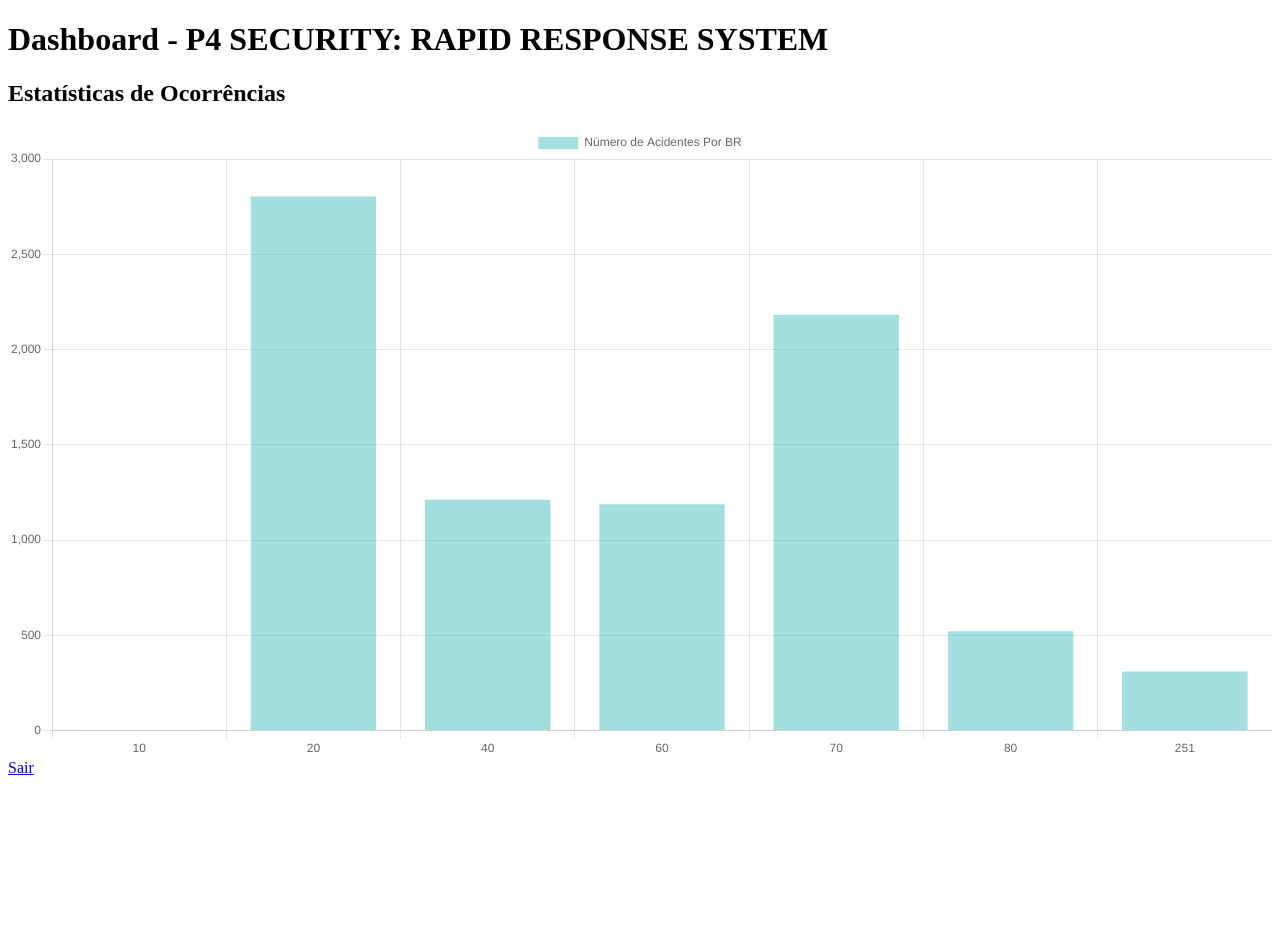
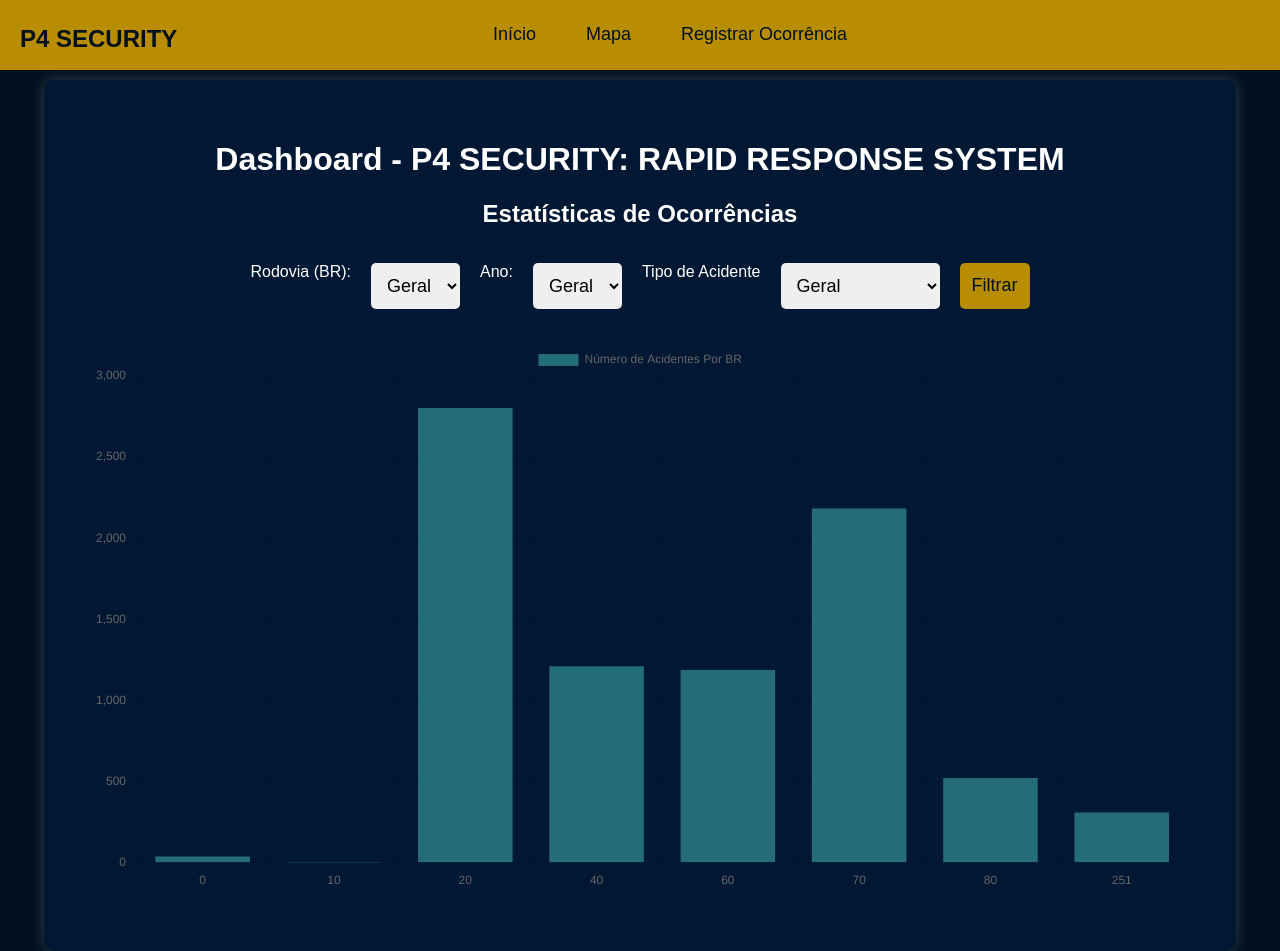
Before and after one commit to Pablo-Cardoso-23/project-novas-tecnologias, a Flask app: page /dashboard in a window 1280 px wide. Before the commit the page ends 775 px from the top, so only its background shows below. Run offline with Flask 3, Linux system fonts and the light colour scheme.

Commit message:
VERSÃO 0.5 - ATUALIZAÇÃO DO DASHBOARD

```diff
--- a/app/routes.py
+++ b/app/routes.py
@@ -68,21 +68,33 @@ def dados_ocorrencias_api():
            return jsonify({"error": f"Arquivo não encontrado: {caminho_csv}"})
 
        df = pd.read_csv(caminho_csv, sep=';')
-       df_br = df[['br']]
+       df = df.fillna("null")
 
-       df_agrupado = df[df['br'] > 0].groupby('br').size().reset_index(name='quantidade')
+       br_filtro = request.args.get('br', '')
+       tipo_acidente = request.args.get('tipo_acidente', '')
+       ano_filtro = request.args.get('ano', '')
 
+       if tipo_acidente:
 
-       #dados_ocorrencias = df_br.to_dict(orient='records')
-       dados_ocorrencias = df_agrupado.to_dict(orient='records')
+           df = df[df['tipo_acidente'].str.contains(tipo_acidente, case=False, na=False)]
 
-       return jsonify(dados_ocorrencias)
+       if br_filtro:
+
+           df = df[df['br'].astype(str) == br_filtro]
+
+       if ano_filtro:
+
+           df = df[df['ano'].astype(str) == ano_filtro]
+
+       df_agrupado = df.groupby('br').agg({'id': 'count'}).reset_index()
+       df_agrupado.rename(columns={'id': 'quantidade'}, inplace=True)
+
+       return jsonify(df_agrupado.to_dict(orient='records'))
 
    except Exception as e:
 
        return jsonify({'error': f"Erro ao carregar os dados de ocorrências: {str(e)}"})
 
-
 @main_bp.route('/mapa')
 def mapa():
     google_api_key = os.getenv("GOOGLE_MAPS_API_KEY")
--- /dev/null
+++ b/app/static/js/dashboard.js
@@ -0,0 +1,87 @@
+function filtrarDados() {
+
+    const br = document.getElementById("br").value;
+    const tipo_acidente = document.getElementById("tipo_acidente").value;
+    const ano = document.getElementById("ano").value;
+
+    fetch(`/dados_ocorrencias?br=${br}&tipo_acidente=${tipo_acidente}&ano=${ano}`)
+    .then(response => response.json())
+    .then(data => {
+    console.log("Dados recebidos:", data);
+        atualizarDashboard(data);
+    })
+    .catch(error => console.error("Erro ao buscar dados:  ", error));
+
+}
+
+function atualizarDashboard(data) {
+
+    console.log("Dados filtrados recebidos: ", data);
+
+    const ctx = document.getElementById('graficoOcorrencias').getContext('2d');
+
+    if (Chart.getChart("graficoOcorrencias")) {
+
+        Chart.getChart("graficoOcorrencias").destroy();
+    }
+
+    const labels = data.map(item => `BR-${item.br}`);
+    const valores = data.map(item => parseInt(item.quantidade) || 0);
+
+    console.log("Valores finais para o gráfico: ",  valores);
+
+    if (valores.every(v => v === 0)) {
+
+        alert("Nenhum dado encontrado para esse filtro.");
+
+        return;
+    }
+
+    new Chart(ctx, {
+
+        type: 'bar',
+        data: {
+
+            labels: labels,
+            datasets: [{
+
+                label: 'Acidentes nas BR',
+                data: valores,
+                backgroundColor: 'rgba(75, 192, 192, 0.7)',
+                borderColor: 'white',
+                borderWidth: 1
+            }]
+        },
+        options: {
+            plugins: {
+                legend: {
+                    labels: {
+                        color: 'white'
+                    }
+                }
+            },
+            scales: {
+
+                x: {
+                    grid: {
+                        color: 'white'
+                    },
+                    ticks: {
+                        color: 'white'
+                    }
+                },
+
+                y: {
+
+                    grid: {
+
+                        color: 'white'
+                    },
+                    ticks: {
+                        color: 'white'
+                    }
+                }
+            }
+        }
+    });
+}
--- a/app/templates/dashboard.html
+++ b/app/templates/dashboard.html
@@ -3,14 +3,197 @@
 <head>
     <meta charset="UTF-8">
     <script src="https://cdn.jsdelivr.net/npm/chart.js"></script>
+    <script src="/static/js/dashboard.js"></script>
     <title>Dashboard</title>
+
+    <style>
+
+        body {
+
+            background-color: #01101F;
+            color: white;
+            font-family: Arial, sans-serif;
+            text-align: center;
+            margin: 0;
+            padding: 0;
+        }
+
+        #navbar {
+
+            background-color: #B88D01;
+            padding: 15px 30px;
+            position: fixed;
+            top: 0;
+            width: 100%;
+            z-index: 1000;
+            display: flex;
+            align-items: center;
+            justify-content: center;
+        }
+
+        #nav-title {
+
+            font-size: 24px;
+            color: #01101F;
+            text-decoration: none;
+            position: absolute;
+            margin-top: -10px;
+            left: 20px;
+        }
+
+        #nav-title:hover {
+
+            color: white;
+        }
+
+        #navbar ul {
+
+            list-style-type: none;
+            display: flex;
+            justify-content: center;
+            gap: 20px;
+            padding: 0;
+            margin: 0;
+        }
+
+        #navbar ul li {
+
+            display: inline;
+        }
+
+        #navbar ul li a {
+
+            text-decoration: none;
+            color: #01101F;
+            font-size: 18px;
+            padding: 10px 15px
+        }
+
+        #navbar ul li a:hover {
+
+            background-color: #01101F;
+            color: white;
+            border-radius: 5px;
+        }
+
+        #dashboard-container {
+
+            width: 90%;
+            margin: auto;
+            padding: 40px 20px;
+            background-color: #001833;
+            border-radius: 10px;
+            box-shadow: 0px 0px 15px rgba(255, 255, 255, 0.2);
+            margin-top: 80px;
+        }
+
+        #graficoOcorrencias {
+
+            display: block;
+            margin: 20px auto;
+            max-width: 95%;
+            height: 550px;
+            background-color: #001833;
+            border-radius: 10px;
+        }
+
+        #filtros {
+
+            display: flex;
+            justify-content: center;
+            gap: 20px;
+            padding: 15px;
+        }
+
+        select, button {
+
+            padding: 12px;
+            font-size: 18px;
+            border-radius: 5px;
+            border: none;
+        }
+
+        button {
+
+            background-color: #B88D01;
+            color: #01101F;
+            cursor: pointer;
+        }
+
+        button:hover {
+
+            background-color: #FFD700;
+        }
+
+    </style>
+
 </head>
     <body>
 
+        <nav id="navbar">
+            <h1><a href="/menu" id="nav-title">P4 SECURITY</a></h1>
+            <ul>
+
+                <li><a href="/menu">Início</a></li>
+                <li><a href="/mapa">Mapa</a></li>
+                <li><a href="/registrarocorrencia">Registrar Ocorrência</a></li>
+
+            </ul>
+
+        </nav>
+
+        <div id="dashboard-container">
+
         <h1>Dashboard - P4 SECURITY: RAPID RESPONSE SYSTEM</h1>
         <h2>Estatísticas de Ocorrências</h2>
-        <canvas id="graficoOcorrencias"></canvas>
 
+        <form id="filtros">
+
+                <label for="br">Rodovia (BR):</label>
+                <select id="br">
+
+                    <option value="">Geral</option>
+                    <option value=10>10</option>
+                    <option value=20>20</option>
+                    <option value=40>40</option>
+                    <option value=60>60</option>
+                    <option value=70>70</option>
+                    <option value=80>80</option>
+                    <option value=251>251</option>
+
+                </select>
+
+                <label for="ano">Ano:</label>
+                <select id="ano">
+
+                    <option value="">Geral</option>
+                    <option value="2017">2017</option>
+                    <option value="2018">2018</option>
+                    <option value="2019">2019</option>
+                    <option value="2020">2020</option>
+                    <option value="2021">2021</option>
+                    <option value="2022">2022</option>
+                    <option value="2023">2023</option>
+                    <option value="2024">2024</option>
+                    <option value="2025">2025</option>
+
+                </select>
+
+                <label for="tipo_acidente">Tipo de Acidente</label>
+                <select id="tipo_acidente">
+
+                    <option value="">Geral</option>
+                    <option value="Colisão">Colisão lateral</option>
+                    <option value="Capotamento">Tombamento</option>
+
+                </select>
+
+                <button type="button" onclick="filtrarDados()">Filtrar</button>
+
+            </form>
+
+            <canvas id="graficoOcorrencias"></canvas>
+        </div>
         <script>
 
             fetch('/dados_ocorrencias').then(response => response.json()).then(data => {
@@ -33,10 +216,8 @@
                     }
                 });
             })
-            .catch(err => console.error("Erro ao buscar dados:", error));
+            .catch(err => console.error("Erro ao buscar dados:", err));
         </script>
-
-        <a href="/login">Sair</a>
 
     </body>
 </html>
```
Also changed, not shown: app/templates/menu.html (+17 -3 lines), app/static/images/icon-dashboard.png (added), app/static/images/icon-map.png (added), app/static/images/icon-ocorrencia.png (added).
